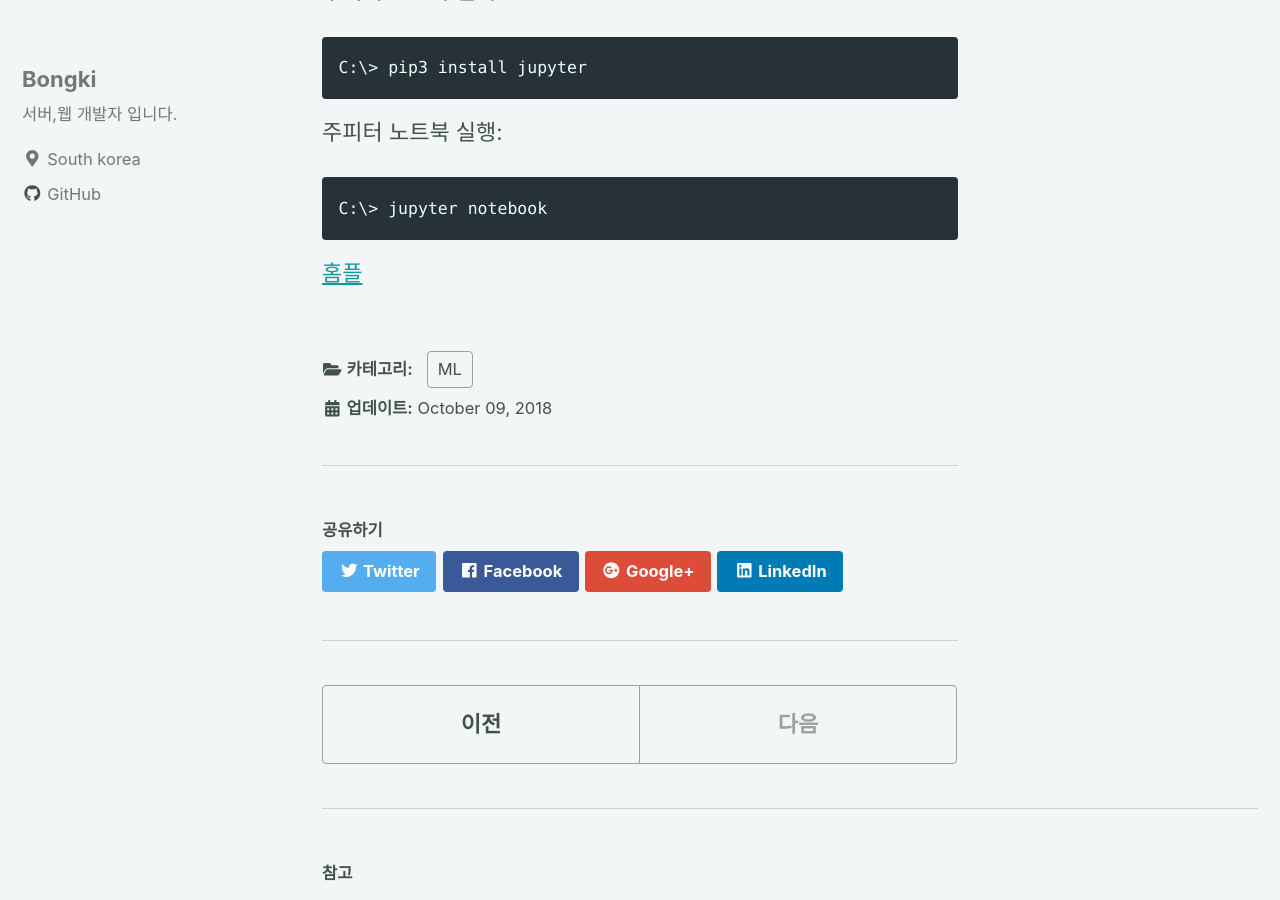
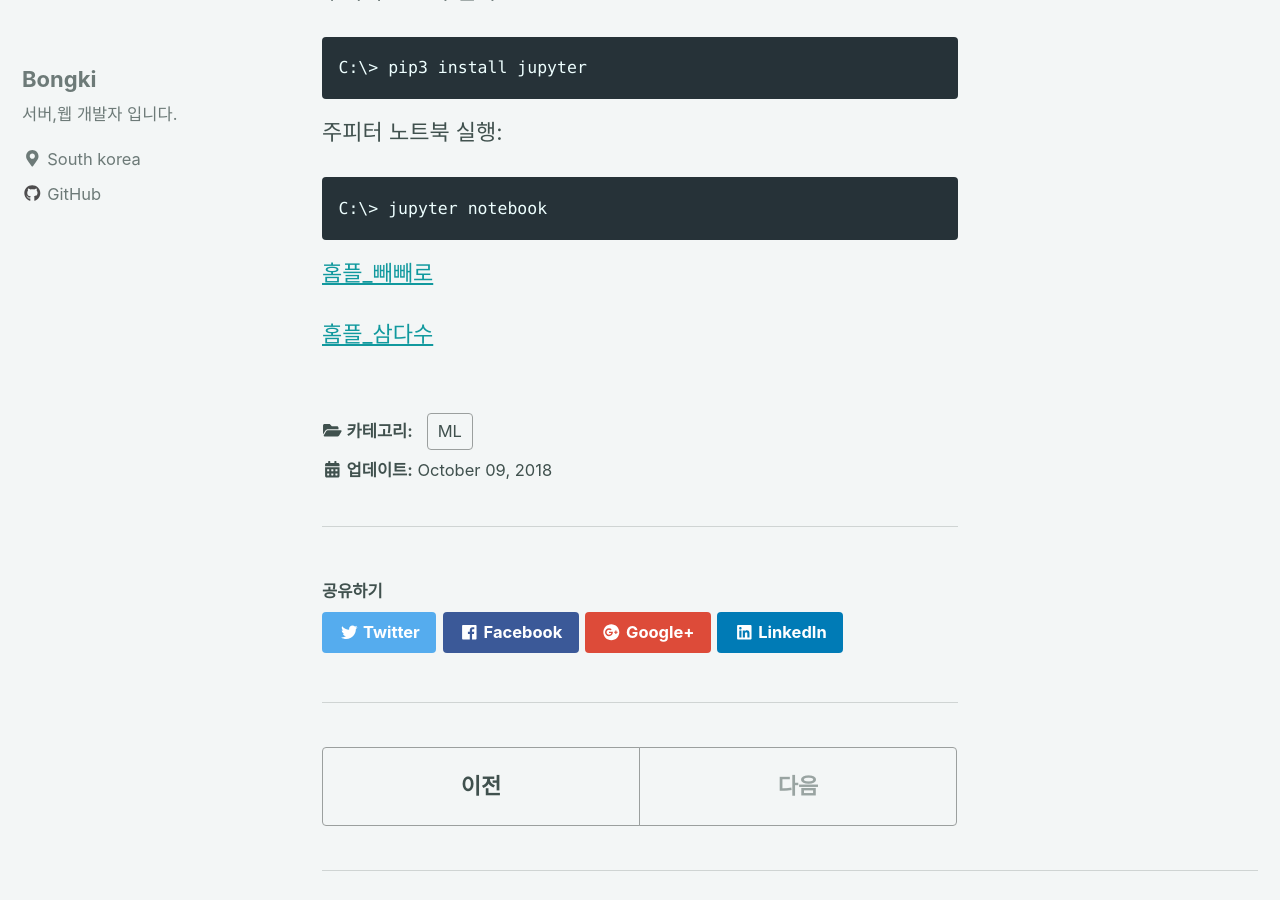
Before and after one commit to hsb0202/hsb0202.github.io, a Jekyll site: the page built from _posts/2018-10-09-tenserflow-01.md, in a window 1280 px wide and 900 px high, scrolled down 822 px. Built offline with Jekyll 4.4.1, drawn with Linux system fonts in a browser that asks for light colours; nearby versions of some CDN libraries.

Commit message:
Update 2018-10-09-tenserflow-01.md

```diff
--- a/_posts/2018-10-09-tenserflow-01.md
+++ b/_posts/2018-10-09-tenserflow-01.md
@@ -32,4 +32,6 @@
 
 
 
-[홈플](http://hybrid.homeplus.co.kr/search/result.do?comm_query=%25EB%25B9%25BC%25EB%25BA%25B4%25EB%25A1%259C&search_preurl=http%3A%2F%2Fhybrid.homeplus.co.kr%2Fpromotion%2FeventDetail.do%3Fevent_id%3D2018110032%26gnb_type%3D04%26MT.ac%3DSpot_popup_BN%26wiselogDummy%3D "빼빼로")
+[홈플_빼빼로](http://hybrid.homeplus.co.kr/search/result.do?comm_query=%25EB%25B9%25BC%25EB%25BA%25B4%25EB%25A1%259C&search_preurl=http%3A%2F%2Fhybrid.homeplus.co.kr%2Fpromotion%2FeventDetail.do%3Fevent_id%3D2018110032%26gnb_type%3D04%26MT.ac%3DSpot_popup_BN%26wiselogDummy%3D "빼빼로")
+
+[홈플_삼다수](http://hybrid.homeplus.co.kr/search/result.do?comm_query=%25EC%2582%25BC%25EB%258B%25A4%25EC%2588%2598&search_preurl=http%3A%2F%2Fhybrid.homeplus.co.kr%2Fpromotion%2FeventDetail.do%3Fevent_id%3D2018110032%26gnb_type%3D04%26MT.ac%3DSpot_popup_BN%26wiselogDummy%3D "빼빼로")
```
